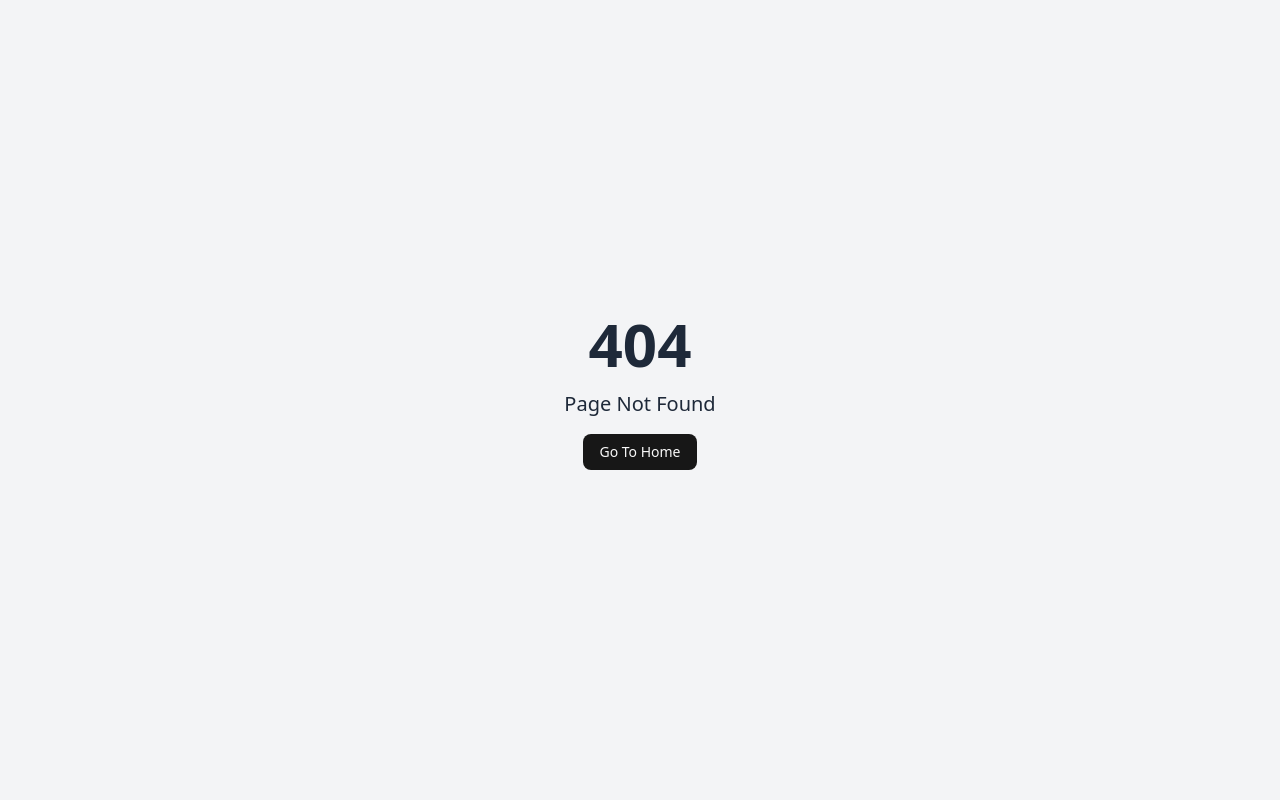
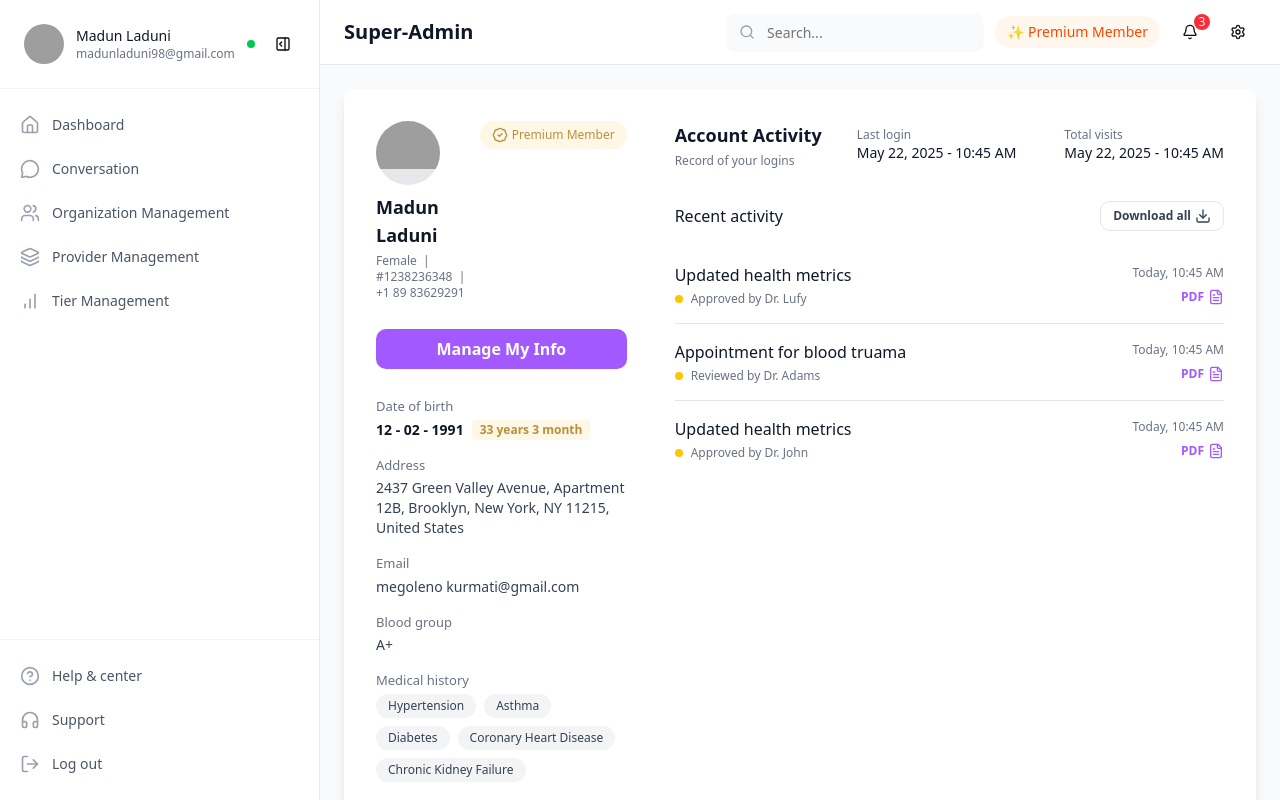
Before and after one commit to adnanakhlasofficial/heal-co, a Next.js app: page /super-admin/profile in a window 1280 px wide. Before the commit this address had no page. Built offline with nearby package versions, Linux system fonts and the light colour scheme; grey boxes are pictures that could not be loaded.

Commit message:
fixed: profile routes

```diff
--- a/next.config.ts
+++ b/next.config.ts
@@ -6,11 +6,11 @@ const nextConfig: NextConfig = {
     remotePatterns: [
       {
         protocol: "https",
-        hostname: "randomuser.me",
+        hostname: "**", // Allows all hostnames
       },
       {
-        protocol: "https",
-        hostname: "images.unsplash.com",
+        protocol: "http",
+        hostname: "**", // Allows all hostnames
       },
     ],
   },
--- a/src/app/(member)/layout.tsx
+++ b/src/app/(member)/layout.tsx
@@ -95,7 +95,7 @@ function ProfileDropdownMenu() {
       </div>
       <div className="flex flex-col gap-2 px-2 pb-2">
         <DropdownMenuItem className="flex items-center justify-between gap-2 rounded-lg border border-gray-200 px-3 py-2 text-gray-900 hover:bg-gray-100 cursor-pointer">
-          <Link href="/member/profile">
+          <Link href="/member/profile" className="block w-full">
             <div className="flex items-center gap-2">
               <User className="h-5 w-5 text-gray-500" />
               <span>Profile</span>
--- a/src/app/(organization)/layout.tsx
+++ b/src/app/(organization)/layout.tsx
@@ -92,8 +92,8 @@ function ProfileDropdownMenu() {
         <DropdownMenuItem className="flex items-center justify-between gap-2 rounded-lg border border-gray-200 px-3 py-2 text-gray-900 hover:bg-gray-100 cursor-pointer">
           <Link href="/organization">
             <div className="flex items-center gap-2">
-              <User className="h-5 w-5 text-gray-500" />
-              <span>Organization Profile</span>
+              <Settings className="h-5 w-5 text-gray-500" />
+              <span>Settings</span>
             </div>
           </Link>
           <ArrowRight className="h-4 w-4 text-gray-400" />
--- a/src/app/(provider)/layout.tsx
+++ b/src/app/(provider)/layout.tsx
@@ -93,7 +93,7 @@ function ProfileDropdownMenu() {
       </div>
       <div className="flex flex-col gap-2 px-2 pb-2">
         <DropdownMenuItem className="flex items-center justify-between gap-2 rounded-lg border border-gray-200 px-3 py-2 text-gray-900 hover:bg-gray-100 cursor-pointer">
-          <Link href="/provider/profile">
+          <Link href="/provider/profile" className="block w-full">
             <div className="flex items-center gap-2">
               <User className="h-5 w-5 text-gray-500" />
               <span>Profile</span>
--- a/src/app/(super-admin)/layout.tsx
+++ b/src/app/(super-admin)/layout.tsx
@@ -92,9 +92,11 @@ function ProfileDropdownMenu() {
       </div>
       <div className="flex flex-col gap-2 px-2 pb-2">
         <DropdownMenuItem className="flex items-center justify-between gap-2 rounded-lg border border-gray-200 px-3 py-2 text-gray-900 hover:bg-gray-100 cursor-pointer">
-          <Link href="/super-admin">
-            <User className="h-5 w-5 text-gray-500" />
-            <span>Profile</span>
+          <Link href="/super-admin/profile" className="block w-full">
+            <div className="flex items-center gap-2">
+              <User className="h-5 w-5 text-gray-500" />
+              <span>Profile</span>
+            </div>
           </Link>
           <ArrowRight className="h-4 w-4 text-gray-400" />
         </DropdownMenuItem>
--- /dev/null
+++ b/src/app/(super-admin)/super-admin/profile/page.tsx
@@ -0,0 +1,205 @@
+import { BadgeCheck, Download, FileText } from "lucide-react";
+import Image from "next/image";
+import Link from "next/link";
+
+export default function ProfilePage() {
+  return (
+    <div className="bg-white flex items-center justify-center rounded-lg p-8 shadow-lg">
+      <div className="w-full grid grid-cols-1 md:grid-cols-3 gap-12">
+        {/* Profile Card */}
+        <div className="flex flex-col">
+          {/* Top section: Avatar, Name, Premium */}
+          <div className="flex items-start justify-between mb-7">
+            <div>
+              <div className="h-16 w-16 rounded-full bg-gray-200 overflow-hidden mb-2">
+                <Image
+                  src="https://img.freepik.com/free-photo/brunette-businesswoman-posing_23-2148142767.jpg?t=st=1750967516~exp=1750971116~hmac=1152aad7739f1373796550432805aac0582884b43feea7bf08e74c602ad6231b&w=1380"
+                  alt="profile"
+                  width={64}
+                  height={64}
+                />
+              </div>
+              <div className="font-semibold text-lg text-gray-900">
+                Madun Laduni
+              </div>
+              <div className="text-xs text-gray-500 mt-1">
+                Female &nbsp;|&nbsp; #1238236348 &nbsp;|&nbsp; +1 89 83629291
+              </div>
+            </div>
+            <span className="flex items-center gap-1 px-3 py-1.5 bg-[#fff7e6] text-[#b6913b] rounded-full text-xs font-medium whitespace-nowrap">
+              <BadgeCheck className="h-4 w-4" />
+              Premium Member
+            </span>
+          </div>
+          {/* Manage Info Button */}
+          <button className="w-full bg-[#a259ff] hover:bg-[#8e3cf7] text-white font-semibold py-2 rounded-lg mb-7 transition">
+            Manage My Info
+          </button>
+          {/* Details */}
+          <div className="text-sm text-gray-700 space-y-4">
+            <div>
+              <div className="text-[13px] text-gray-500 mb-1">
+                Date of birth
+              </div>
+              <div className="flex items-center gap-2">
+                <span className="font-semibold text-gray-900">
+                  12 - 02 - 1991
+                </span>
+                <span className="px-2 py-0.5 bg-[#fff7e6] text-[#b6913b] rounded text-xs font-semibold">
+                  33 years 3 month
+                </span>
+              </div>
+            </div>
+            <div>
+              <div className="text-[13px] text-gray-500 mb-1">Address</div>
+              <div className="text-gray-700">
+                2437 Green Valley Avenue, Apartment 12B, Brooklyn, New York, NY
+                11215, United States
+              </div>
+            </div>
+            <div>
+              <div className="text-[13px] text-gray-500 mb-1">Email</div>
+              <div className="text-gray-700">megoleno kurmati@gmail.com</div>
+            </div>
+            <div>
+              <div className="text-[13px] text-gray-500 mb-1">Blood group</div>
+              <div className="text-gray-700">A+</div>
+            </div>
+            <div>
+              <div className="text-[13px] text-gray-500 mb-1">
+                Medical history
+              </div>
+              <div className="flex flex-wrap gap-2 mt-1">
+                {[
+                  "Hypertension",
+                  "Asthma",
+                  "Diabetes",
+                  "Coronary Heart Disease",
+                  "Chronic Kidney Failure",
+                ].map((item) => (
+                  <span
+                    key={item}
+                    className="px-3 py-1 bg-gray-100 rounded-full text-xs font-medium text-gray-700"
+                  >
+                    {item}
+                  </span>
+                ))}
+              </div>
+            </div>
+          </div>
+        </div>
+
+        {/* Account Activity */}
+        <div className="md:col-span-2 flex flex-col">
+          <div className="flex flex-col h-full">
+            <div className="flex flex-col md:flex-row md:items-center md:justify-between mb-8 gap-4">
+              <div>
+                <div className="font-semibold text-lg text-gray-900">
+                  Account Activity
+                </div>
+                <div className="text-xs text-gray-500 mt-1">
+                  Record of your logins
+                </div>
+              </div>
+              <div className="flex gap-12">
+                <div>
+                  <div className="text-xs text-gray-500">Last login</div>
+                  <div className="font-medium text-sm text-gray-900">
+                    May 22, 2025 - 10:45 AM
+                  </div>
+                </div>
+                <div>
+                  <div className="text-xs text-gray-500">Total visits</div>
+                  <div className="font-medium text-sm text-gray-900">
+                    May 22, 2025 - 10:45 AM
+                  </div>
+                </div>
+              </div>
+            </div>
+            <div className="flex items-center justify-between mb-4">
+              <div className="font-medium text-gray-900">Recent activity</div>
+              <button className="flex items-center gap-1 text-xs font-semibold text-gray-700 px-3 py-1.5 border rounded-lg hover:bg-gray-50 transition">
+                Download all
+                <Download className="h-4 w-4" />
+              </button>
+            </div>
+            <div className="divide-y">
+              {/* Activity Item 1 */}
+              <div className="flex items-center justify-between py-4">
+                <div>
+                  <div className="font-medium text-gray-900">
+                    Updated health metrics
+                  </div>
+                  <div className="flex items-center gap-2 text-xs text-gray-500 mt-1">
+                    <span className="h-2 w-2 bg-yellow-400 rounded-full inline-block" />
+                    Approved by Dr. Lufy
+                  </div>
+                </div>
+                <div className="flex flex-col items-end">
+                  <span className="text-xs text-gray-500 mb-2">
+                    Today, 10:45 AM
+                  </span>
+                  <Link
+                    href="#"
+                    className="flex items-center gap-1 text-[#a259ff] text-xs font-semibold hover:underline"
+                  >
+                    PDF
+                    <FileText className="h-4 w-4" />
+                  </Link>
+                </div>
+              </div>
+              {/* Activity Item 2 */}
+              <div className="flex items-center justify-between py-4">
+                <div>
+                  <div className="font-medium text-gray-900">
+                    Appointment for blood truama
+                  </div>
+                  <div className="flex items-center gap-2 text-xs text-gray-500 mt-1">
+                    <span className="h-2 w-2 bg-yellow-400 rounded-full inline-block" />
+                    Reviewed by Dr. Adams
+                  </div>
+                </div>
+                <div className="flex flex-col items-end">
+                  <span className="text-xs text-gray-500 mb-2">
+                    Today, 10:45 AM
+                  </span>
+                  <Link
+                    href="#"
+                    className="flex items-center gap-1 text-[#a259ff] text-xs font-semibold hover:underline"
+                  >
+                    PDF
+                    <FileText className="h-4 w-4" />
+                  </Link>
+                </div>
+              </div>
+              {/* Activity Item 3 */}
+              <div className="flex items-center justify-between py-4">
+                <div>
+                  <div className="font-medium text-gray-900">
+                    Updated health metrics
+                  </div>
+                  <div className="flex items-center gap-2 text-xs text-gray-500 mt-1">
+                    <span className="h-2 w-2 bg-yellow-400 rounded-full inline-block" />
+                    Approved by Dr. John
+                  </div>
+                </div>
+                <div className="flex flex-col items-end">
+                  <span className="text-xs text-gray-500 mb-2">
+                    Today, 10:45 AM
+                  </span>
+                  <Link
+                    href="#"
+                    className="flex items-center gap-1 text-[#a259ff] text-xs font-semibold hover:underline"
+                  >
+                    PDF
+                    <FileText className="h-4 w-4" />
+                  </Link>
+                </div>
+              </div>
+            </div>
+          </div>
+        </div>
+      </div>
+    </div>
+  );
+}
```
